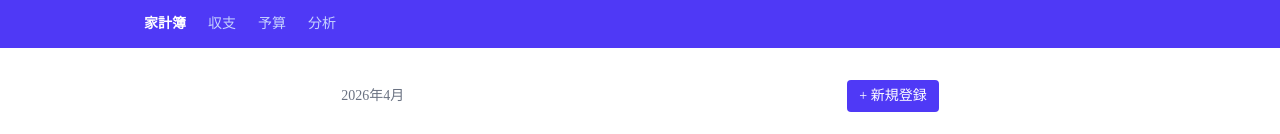
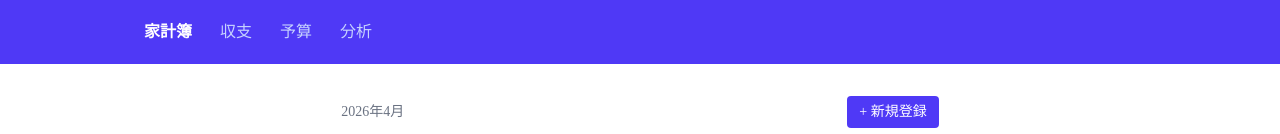
Before and after one commit to yukisakiyama2408/household_budget_app, a Next.js app: page / in a window 1280 px wide. Shown: the top 134 px of the page. Built offline with nearby package versions, Linux system fonts and the light colour scheme; no server answers; the database is empty.

Commit message:
ヘッダーを調整

```diff
--- a/components/Nav.tsx
+++ b/components/Nav.tsx
@@ -14,16 +14,16 @@ export default function Nav() {
 
   return (
     <nav className="bg-indigo-600 sticky top-0 z-50">
-      <div className="max-w-5xl mx-auto flex items-center h-12 overflow-x-auto [&::-webkit-scrollbar]:hidden [-ms-overflow-style:none] [scrollbar-width:none]">
-        <Link href="/" className="font-bold text-sm pl-4 pr-3 flex-shrink-0 whitespace-nowrap text-white hover:text-indigo-200 transition-colors">家計簿</Link>
-        <div className="flex items-center gap-0.5 pr-3">
+      <div className="max-w-5xl mx-auto flex items-center h-16 overflow-x-auto [&::-webkit-scrollbar]:hidden [-ms-overflow-style:none] [scrollbar-width:none]">
+        <Link href="/" className="font-bold text-base pl-4 pr-4 flex-shrink-0 whitespace-nowrap text-white hover:text-indigo-200 transition-colors">家計簿</Link>
+        <div className="flex items-center gap-1 pr-3">
           {links.map(({ href, label }) => {
             const isActive = href === "/" ? pathname === "/" : pathname.startsWith(href);
             return (
               <Link
                 key={href}
                 href={href}
-                className={`px-2.5 py-1.5 rounded text-sm font-medium transition-colors whitespace-nowrap flex-shrink-0 ${
+                className={`px-3 py-2 rounded text-base font-medium transition-colors whitespace-nowrap flex-shrink-0 ${
                   isActive
                     ? "bg-white/20 text-white"
                     : "text-indigo-200 hover:text-white hover:bg-white/10"
```
